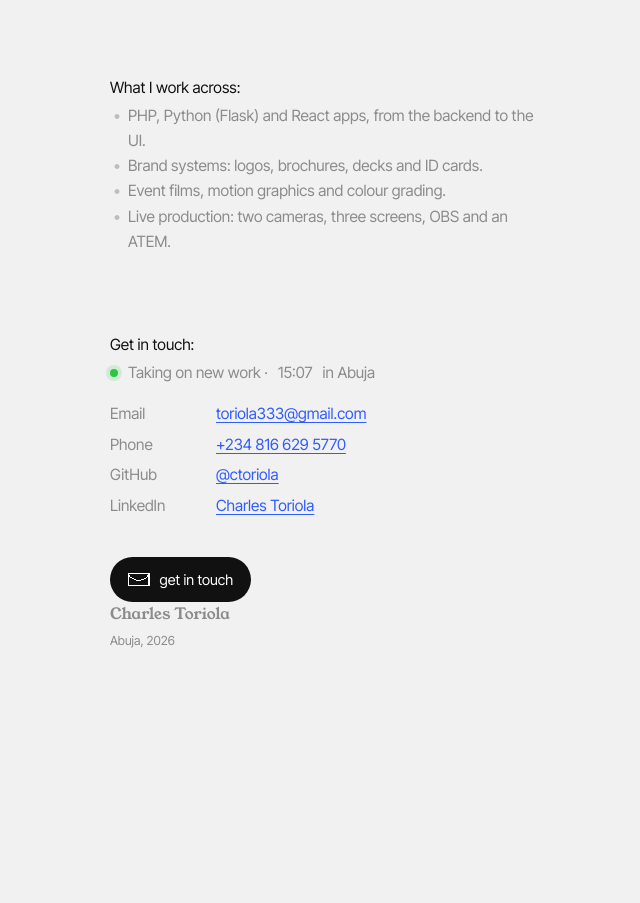
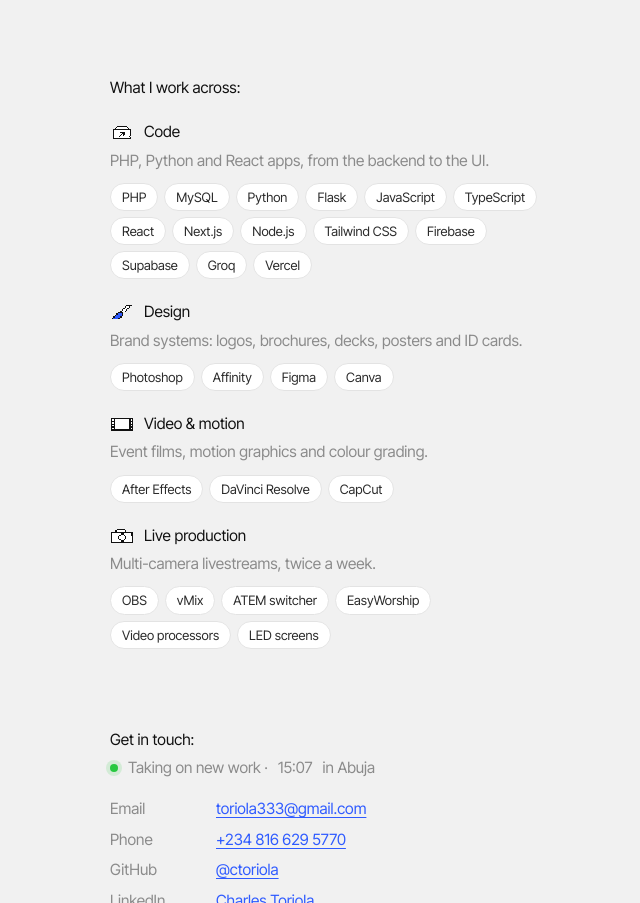
Before and after one commit to ctoriola/portfolioupgrade, a plain HTML site: page about.html in a window 1280 px wide. Shown: the part 1095-1998 px from the top of the page, without its empty margins (575-1215 px from the left). Drawn offline with Linux system fonts and the light colour scheme.

Commit message:
About: group the stack by medium
What I work across becomes Code, Design, Video & motion and Live
production, each with its one-line summary and the tools used.

Co-Authored-By: Claude Opus 5.5 <noreply@anthropic.com>
Claude-Session: https://claude.ai/code/session_01XdrtiRdRbn7dhrzW1o2WYx

```diff
--- a/about.html
+++ b/about.html
@@ -11,7 +11,7 @@
 <link rel="preconnect" href="https://fonts.googleapis.com">
 <link rel="preconnect" href="https://fonts.gstatic.com" crossorigin>
 <link href="https://fonts.googleapis.com/css2?family=Inter+Tight:wght@400;500;600&family=JetBrains+Mono:wght@400;500&family=Silkscreen&family=Young+Serif&display=swap" rel="stylesheet">
-<link rel="stylesheet" href="/assets/css/style.css?v=202611231900">
+<link rel="stylesheet" href="/assets/css/style.css?v=202611232100">
 </head>
 <body data-page="about" class="about-page">
 
@@ -38,12 +38,26 @@
     <p>Code and creative have always scratched the same itch for me. Some weeks I'm deep in <span class="hl">Flask routes and database schemas.</span> Other weeks I'm <span class="hl">colour-grading an event film at 2am.</span> The medium may change, but the urge never did.</p>
 
     <h2>What I work across:</h2>
-    <ul>
-      <li>PHP, Python (Flask) and React apps, from the backend to the UI.</li>
-      <li>Brand systems: logos, brochures, decks and ID cards.</li>
-      <li>Event films, motion graphics and colour grading.</li>
-      <li>Live production: two cameras, three screens, OBS and an ATEM.</li>
-    </ul>
+    <section class="stack-group">
+      <h3><span data-px="windowOut" data-scale="1"></span>Code</h3>
+      <p>PHP, Python and React apps, from the backend to the UI.</p>
+      <ul class="chips"><li>PHP</li><li>MySQL</li><li>Python</li><li>Flask</li><li>JavaScript</li><li>TypeScript</li><li>React</li><li>Next.js</li><li>Node.js</li><li>Tailwind CSS</li><li>Firebase</li><li>Supabase</li><li>Groq</li><li>Vercel</li></ul>
+    </section>
+    <section class="stack-group">
+      <h3><span data-px="brush" data-scale="1.4"></span>Design</h3>
+      <p>Brand systems: logos, brochures, decks, posters and ID cards.</p>
+      <ul class="chips"><li>Photoshop</li><li>Affinity</li><li>Figma</li><li>Canva</li></ul>
+    </section>
+    <section class="stack-group">
+      <h3><span data-px="film" data-scale="1.4"></span>Video &amp; motion</h3>
+      <p>Event films, motion graphics and colour grading.</p>
+      <ul class="chips"><li>After Effects</li><li>DaVinci Resolve</li><li>CapCut</li></ul>
+    </section>
+    <section class="stack-group">
+      <h3><span data-px="camera" data-scale="1.4"></span>Live production</h3>
+      <p>Multi-camera livestreams, twice a week.</p>
+      <ul class="chips"><li>OBS</li><li>vMix</li><li>ATEM switcher</li><li>EasyWorship</li><li>Video processors</li><li>LED screens</li></ul>
+    </section>
 
     <h2 id="contact">Get in touch:</h2>
     <p class="status"><i></i>Taking on new work · <span data-abuja-time>--:--</span> in Abuja</p>
--- a/assets/css/style.css
+++ b/assets/css/style.css
@@ -677,6 +677,13 @@ body.intro-running { overflow: hidden; }
 .about-copy ul { margin: 0; padding: 0 0 0 0; list-style: none; }
 .about-copy li { padding-left: 18px; position: relative; }
 .about-copy li::before { content: "•"; position: absolute; left: 3px; color: #bdbdbd; }
+.stack-group { margin: 22px 0 0; }
+.stack-group h3 { display: flex; align-items: center; gap: 10px; margin: 0 0 4px; font-size: 15.5px; font-weight: 400; color: var(--ink); }
+.stack-group h3 .px { width: 24px; display: inline-flex; justify-content: center; }
+.about-copy .stack-group p { margin: 0 0 10px; }
+.about-copy ul.chips { display: flex; flex-wrap: wrap; gap: 6px; }
+.about-copy ul.chips li { padding: 4px 11px; font-size: 13px; line-height: 1.4; color: var(--ink-2); background: #fff; border: 1px solid #e3e3e3; border-radius: 999px; }
+.about-copy ul.chips li::before { content: none; }
 .rotator { display: inline-block; color: var(--blue); min-width: 7ch; }
 .rotator span { display: inline-block; animation: rot-in .45s var(--ease); }
 @keyframes rot-in { from { opacity: 0; transform: translateY(8px); } }
```
Also changed, not shown: 404.html (+1 -1 lines), art.html (+1 -1 lines), fun.html (+1 -1 lines), index.html (+1 -1 lines), work/fipco.html (+2 -2 lines), work/hengtai-raytech.html (+2 -2 lines), work/lyrics-to-easyworship.html (+3 -3 lines), work/ncrypt.html (+3 -3 lines), work/pdf-to-slides.html (+3 -3 lines), work/pitchperfectai.html (+3 -3 lines), work/primetek-ssc.html (+2 -2 lines), work/school-management.html (+3 -3 lines), work/vatclear.html (+3 -3 lines), 1 other file.
